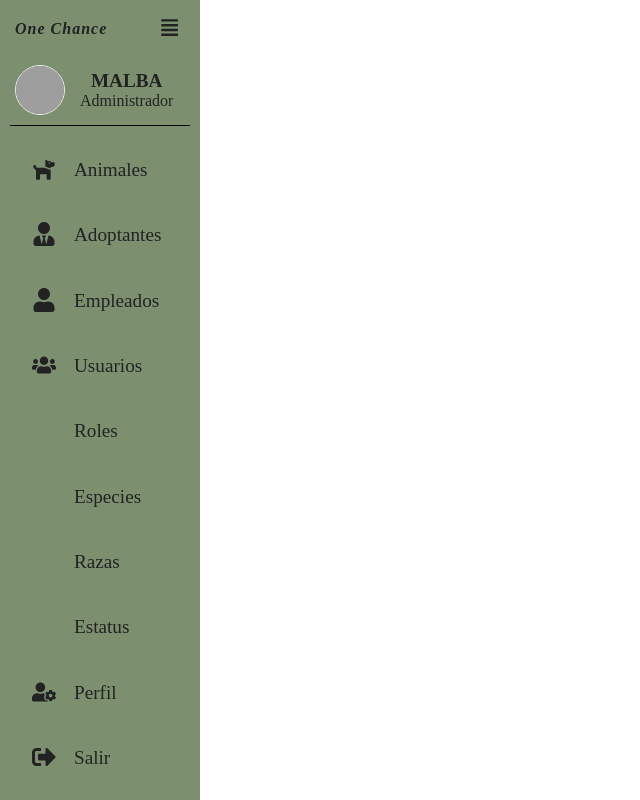
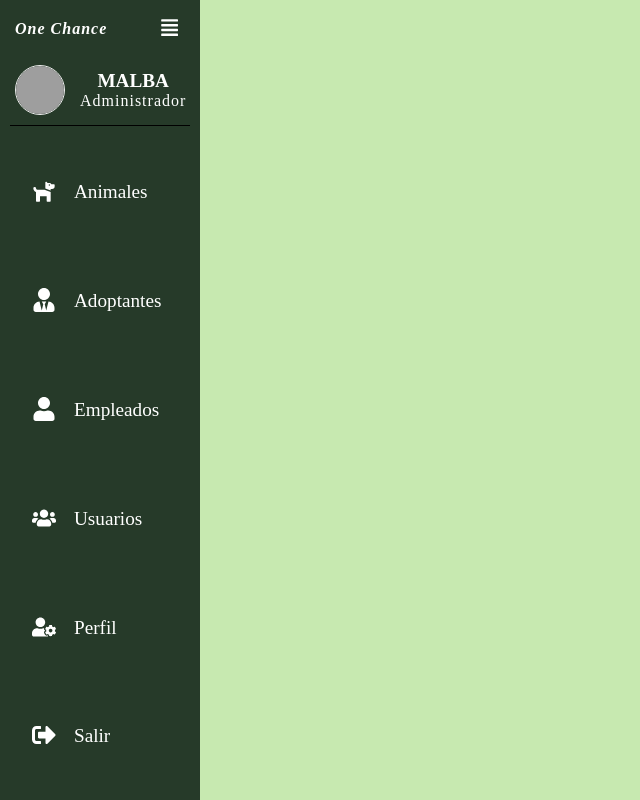
Before and after one commit to AshkoreDev/one-chance, a React (Vite) app: page / in a window 1280 px wide. Shown: the whole page, without its empty margins (0-640 px from the left). Built offline with nearby package versions, Linux system fonts and the light colour scheme; grey boxes are pictures that could not be loaded.

Commit message:
Added MenuBar component

```diff
--- a/src/App.jsx
+++ b/src/App.jsx
@@ -5,7 +5,8 @@ function App() {
   return (
 
     <>
-      <MenuBar />
+      <MenuBar/>
+      <main></main>
     </>
   );
 };
--- a/src/components/menuBar/MenuBar.jsx
+++ b/src/components/menuBar/MenuBar.jsx
@@ -58,7 +58,7 @@ function MenuBar() {
           <span>Usuarios</span>
         </li>
 
-        <li>
+        {/*<li>
           <a href="#">
             <span>  </span>
             <p>Roles</p>
@@ -89,7 +89,7 @@ function MenuBar() {
           </a>
           <span>Estatus</span>
         </li>
-
+*/}
         <li>
           <a href="#">
             <span> <FaUserCog/> </span>
--- a/src/components/menuBar/style.js
+++ b/src/components/menuBar/style.js
@@ -7,8 +7,10 @@ export const Menu = styled.section`
   display: flex;
   flex-direction: column;
   gap: 10px;
-  color: #222222;
-  background-color: #7C9070; //#7C9070
+  position: fixed;
+  left: 0;
+  color: #fff;
+  background-color: #263A29; //#7C9070
   transition: 0.8s;
 
   &.active {
@@ -34,7 +36,7 @@ export const InfoContainer = styled.div`
 
     .active & {
       opacity: 1;
-      transition-delay: 0.4s;
+      transition-delay: 0.5s;
     }
   }
 
@@ -55,7 +57,6 @@ export const InfoContainer = styled.div`
 
   @media (hover:hover) {
     svg:hover {
-      color: #12171e;
       cursor: pointer;
     }
 `;
@@ -86,9 +87,13 @@ export const UserContainer = styled.div`
         font-weight: 600;
       }
 
+      &:nth-child(2) {
+        letter-spacing: 1px;
+      }
+
       .active & {
         opacity: 1;
-        transition-delay: 0.4s;
+        transition-delay: 0.5s;
       }
     }
   }
@@ -111,7 +116,7 @@ export const ItemsContainer = styled.ul`
     & a {
       display: flex;
       align-items: center;
-      color: #222222;
+      color: #fff;
       text-decoration: none;
       border-radius: 0.5rem;
 
@@ -135,7 +140,7 @@ export const ItemsContainer = styled.ul`
 
         .active & {
           opacity: 1;
-          transition-delay: 0.4s;
+          transition-delay: 0.5s;
         }
       }
     }
@@ -145,14 +150,15 @@ export const ItemsContainer = styled.ul`
       position: absolute;
       top: 50%;
       left: 130px;
-      color: #12171e;
+      color: #fff;
+      font-size: 1.1rem;
       font-weight: 500;
       line-height: 1.8rem;
       border-radius: .6rem;
       z-index: 20;
       opacity: 0;
       transform: translate(-50%, -50%);
-      background: #7AA874;
+      background: #41644A;
       box-shadow: 0 0.5rem 0.8rem rgba(0,0,0,0.2);
 
       .active & {
@@ -164,10 +170,7 @@ export const ItemsContainer = styled.ul`
   @media (hover:hover) {
     a:hover {
       color: #fff;
-      background: #7AA874;
-    }
-    .active p:hover {
-      transition-delay: 0s;
+      background: #41644A;
     }
     li:hover > span {
       opacity: 1;
--- a/src/index.css
+++ b/src/index.css
@@ -3,3 +3,19 @@
   padding: 0;
   box-sizing: border-box;
 }
+
+main {
+	width: calc(100% - 80px);
+	min-height: 100vh;
+	padding: 1rem;
+	position: relative;
+	top: 0;
+	left: 80px;
+	background: #C7E9B0;
+	transition: all 0.8s ease;
+}
+
+.active ~ main {
+	width: calc(100% - 200px);
+	left: 200px;
+}
```
